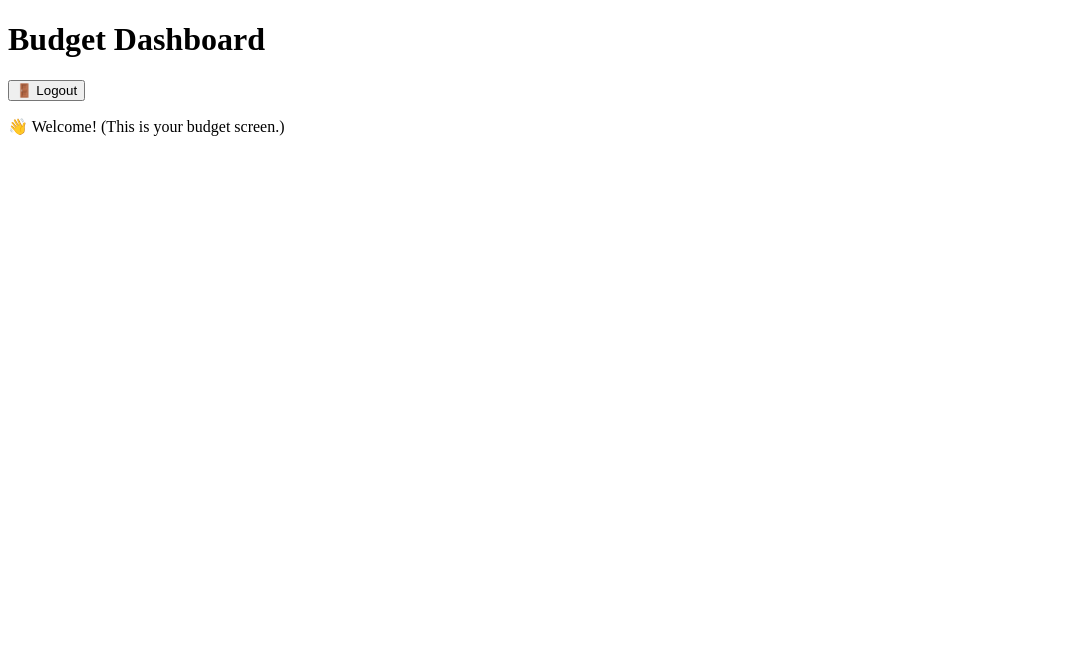
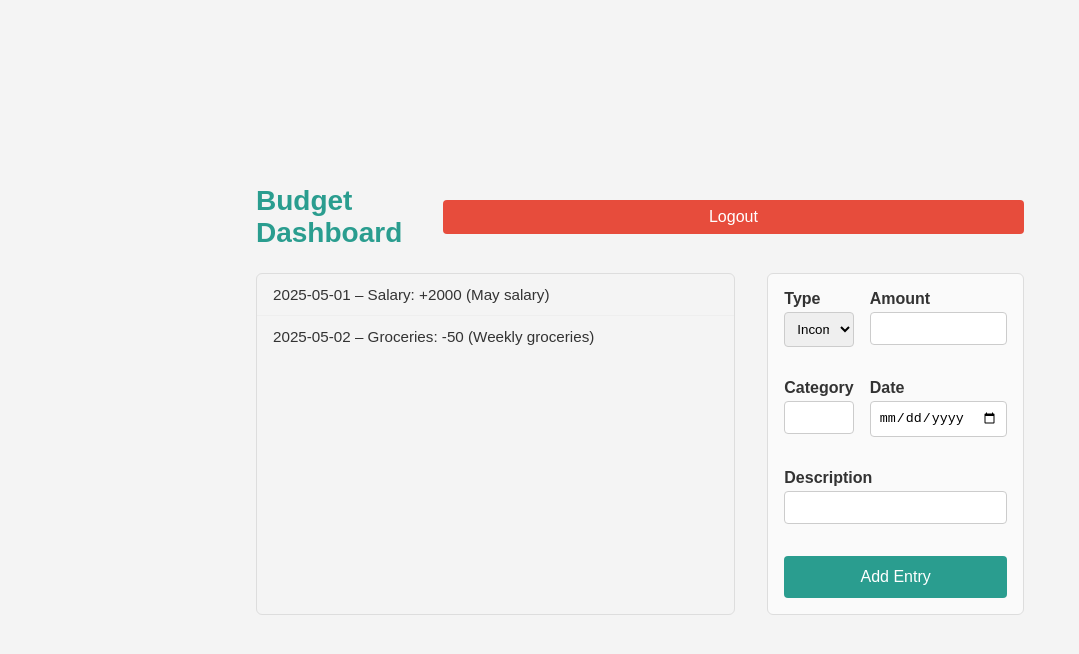
Before and after one commit to Ekipa-11/finance-analyser, a website built with webpack: page frontend/src/html/budget.html in a window 1280 px wide. Shown: the whole page, without its empty margins (0-1079 px from the left). Built offline with nearby package versions, Linux system fonts and the light colour scheme; sample sign-in values are in the browser's storage.

Commit message:
simple frontend mock

```diff
--- a/frontend/src/css/styles.css
+++ b/frontend/src/css/styles.css
@@ -0,0 +1,207 @@
+/* Basic reset & font */
+* {
+  box-sizing: border-box;
+  margin: 0;
+  padding: 0;
+}
+body {
+  font-family: Arial, sans-serif;
+  background-color: #f4f4f4;
+  display: flex;
+  align-items: center;
+  justify-content: center;
+  min-height: 100vh;
+}
+
+/* Container */
+.login-container {
+  background: #fff;
+  padding: 2rem;
+  border-radius: 8px;
+  width: 100%;
+  max-width: 360px;
+  box-shadow: 0 2px 8px rgba(0,0,0,0.1);
+  text-align: center;
+}
+.login-container h1 {
+  margin-bottom: 1.5rem;
+  color: #2a9d8f;
+}
+
+/* Form */
+.form-group {
+  margin-bottom: 1rem;
+  text-align: left;
+}
+.form-group label {
+  display: block;
+  margin-bottom: 0.5rem;
+  font-weight: bold;
+}
+.form-group input {
+  width: 100%;
+  padding: 0.5rem;
+  border: 1px solid #ccc;
+  border-radius: 4px;
+}
+
+/* Button */
+button {
+  width: 100%;
+  padding: 0.75rem;
+  background-color: #2a9d8f;
+  color: #fff;
+  border: none;
+  border-radius: 4px;
+  font-size: 1rem;
+  cursor: pointer;
+}
+button:hover {
+  background-color: #227a6b;
+}
+
+/* Error message */
+.error {
+  margin-top: 0.75rem;
+  color: #c00;
+  font-size: 0.875rem;
+  display: none;
+}
+.error.visible {
+  display: block;
+}
+
+
+/* -------- Container & Layout -------- */
+
+.budget-container {
+  max-width: 800px;
+  margin: 2rem auto;
+  padding: 0 1rem;
+  font-family: Arial, sans-serif;
+  color: #333;
+}
+
+.budget-header {
+  display: flex;
+  align-items: center;
+  justify-content: space-between;
+  margin-bottom: 1.5rem;
+}
+
+.budget-header h1 {
+  font-size: 1.75rem;
+  color: #2a9d8f;
+}
+
+.btn-logout {
+  background: #e74c3c;
+  color: white;
+  border: none;
+  padding: 0.5rem 1rem;
+  border-radius: 4px;
+  cursor: pointer;
+}
+.btn-logout:hover {
+  background: #c0392b;
+}
+
+.budget-main {
+  display: grid;
+  grid-template-columns: 1fr;
+  gap: 2rem;
+}
+
+/* On wider screens, show list and form side by side */
+@media (min-width: 600px) {
+  .budget-main {
+    grid-template-columns: 2fr 1fr;
+  }
+}
+
+/* -------- Entry List -------- */
+
+.entries-list {
+  list-style: none;
+  padding: 0;
+  border: 1px solid #ddd;
+  border-radius: 6px;
+  overflow: hidden;
+}
+
+.entries-list li {
+  padding: 0.75rem 1rem;
+  border-bottom: 1px solid #eee;
+  display: flex;
+  justify-content: space-between;
+  font-size: 0.95rem;
+}
+.entries-list li:last-child {
+  border-bottom: none;
+}
+
+/* Positive vs Negative styling */
+.entries-list li.expense {
+  background: #fdecea;
+}
+.entries-list li.income {
+  background: #e8f8f5;
+}
+
+/* -------- Entry Form -------- */
+
+.entry-form {
+  background: #fafafa;
+  padding: 1rem;
+  border: 1px solid #ddd;
+  border-radius: 6px;
+}
+
+.entry-form .form-group {
+  margin-bottom: 1rem;
+}
+
+.entry-form .form-group label {
+  display: block;
+  margin-bottom: 0.25rem;
+  font-weight: bold;
+}
+
+.entry-form .form-group input,
+.entry-form .form-group select {
+  width: 100%;
+  padding: 0.5rem;
+  border: 1px solid #ccc;
+  border-radius: 4px;
+}
+
+.entry-form .form-group.form-full {
+  grid-column: 1 / -1;  /* span both columns on wide screens */
+}
+
+.btn-submit {
+  width: 100%;
+  padding: 0.75rem;
+  background: #2a9d8f;
+  color: white;
+  border: none;
+  border-radius: 4px;
+  font-size: 1rem;
+  cursor: pointer;
+}
+.btn-submit:hover {
+  background: #227a6b;
+}
+
+/* On wide screens, make the form a two-column grid */
+@media (min-width: 600px) {
+  .entry-form {
+    display: grid;
+    grid-template-columns: 1fr 1fr;
+    gap: 1rem;
+  }
+  /* ensure the submit button spans both columns */
+  .btn-submit {
+    grid-column: 1 / -1;
+  }
+}
--- a/frontend/src/html/budget.html
+++ b/frontend/src/html/budget.html
@@ -1,5 +1,6 @@
 <!DOCTYPE html>
 <html lang="en">
+
 <head>
   <meta charset="UTF-8">
   <meta name="viewport" content="width=device-width,initial-scale=1">
@@ -7,13 +8,46 @@
   <meta name="theme-color" content="#2a9d8f">
   <link rel="manifest" href="manifest.json">
 </head>
+
 <body>
-  <header>
-    <h1>Budget Dashboard</h1>
-    <button id="logout-btn">🚪 Logout</button>
-  </header>
-  <main>
-    <p>👋 Welcome! (This is your budget screen.)</p>
-  </main>
+  <div class="budget-container">
+    <header class="budget-header">
+      <h1>Budget Dashboard</h1>
+      <button id="logout-btn" class="btn-logout">Logout</button>
+    </header>
+
+    <section class="budget-main">
+      <ul id="entries-list" class="entries-list"></ul>
+
+      <form id="entry-form" class="entry-form">
+        <div class="form-group">
+          <label for="type">Type</label>
+          <select name="type" id="type">
+            <option value="income">Income</option>
+            <option value="expense">Expense</option>
+          </select>
+        </div>
+        <div class="form-group">
+          <label for="amount">Amount</label>
+          <input type="number" id="amount" name="amount" required />
+        </div>
+        <div class="form-group">
+          <label for="category">Category</label>
+          <input type="text" id="category" name="category" required />
+        </div>
+        <div class="form-group">
+          <label for="date">Date</label>
+          <input type="date" id="date" name="date" required />
+        </div>
+        <div class="form-group form-full">
+          <label for="description">Description</label>
+          <input type="text" id="description" name="description" />
+        </div>
+        <button type="submit" class="btn-submit">Add Entry</button>
+      </form>
+    </section>
+  </div>
 </body>
+
+
 </html>
--- a/frontend/src/index.js
+++ b/frontend/src/index.js
@@ -5,19 +5,19 @@ import './manifest.json';
 // register your SW
 import './js/pwa.js';
 
-import './icons/icon_testing.png';
+
 
 // normalize page name
 const raw = window.location.pathname.split('/').pop();
 const page = (!raw || raw === '') ? 'login.html' : raw;
 console.log('[index.js] Detected page:', page);
 
-// import the right module immediately
+
 if (page === 'login.html') {
   import('./js/auth.js')
     .then(mod => {
       console.log('[index.js] auth.js module loaded');
-      mod.default();                // call its initializer
+      mod.default();
     })
     .catch(err => console.error('[index.js] auth.js failed:', err));
 } else if (page === 'budget.html') {
--- /dev/null
+++ b/frontend/src/js/api.js
@@ -0,0 +1,70 @@
+// src/js/api.js
+
+// ----- MOCK LOGIN -----
+export function login(username, password) {
+  return new Promise((resolve, reject) => {
+    // simulate network latency
+    setTimeout(() => {
+      // simple stub: accept any non-empty credentials
+      if (username && password) {
+        resolve({
+          token: 'mock-token-123',
+          user: { username }
+        });
+      } else {
+        reject(new Error('Invalid credentials'));
+      }
+    }, 500); // 0.5s delay
+  });
+}
+
+// ----- MOCK BUDGET DATA -----
+let _entries = [
+  {
+    id: 1,
+    type: 'income',
+    amount: 2000,
+    category: 'Salary',
+    date: '2025-05-01',
+    description: 'May salary'
+  },
+  {
+    id: 2,
+    type: 'expense',
+    amount: 50,
+    category: 'Groceries',
+    date: '2025-05-02',
+    description: 'Weekly groceries'
+  }
+];
+
+// simulate auto-increment ID
+let _nextId = 3;
+
+/**
+ * Get all entries for the current user.
+ */
+export function getEntries() {
+  return new Promise(resolve => {
+    setTimeout(() => {
+      resolve([..._entries]);
+    }, 300);
+  });
+}
+
+/**
+ * Add a new entry.
+ * @param {object} entry - { type, amount, category, date, description }
+ */
+export function addEntry(entry) {
+  return new Promise((resolve, reject) => {
+    setTimeout(() => {
+      if (!entry.type || !entry.amount) {
+        return reject(new Error('Invalid entry'));
+      }
+      const newEntry = { id: _nextId++, ...entry };
+      _entries.push(newEntry);
+      resolve(newEntry);
+    }, 300);
+  });
+}
--- a/frontend/src/js/auth.js
+++ b/frontend/src/js/auth.js
@@ -1,20 +1,37 @@
 // src/js/auth.js
+import { login } from './api.js';
+
 export default function initAuth() {
-  const run = () => {
-    const btn = document.getElementById('login-btn');
-    console.log('[auth.js] button:', btn);
-    if (!btn) return;  // not on login page, bail
+  const form = document.getElementById('login-form');
+  const errorEl = document.getElementById('login-error');
+  if (!form) return; // not on login page
 
-    console.log('[auth.js] initializing login handler');
-    btn.addEventListener('click', () => {
-      localStorage.setItem('authToken', 'stub-token');
+  function showError(msg) {
+    errorEl.textContent = msg;
+    errorEl.classList.add('visible');
+  }
+
+  form.addEventListener('submit', async e => {
+    e.preventDefault();
+    errorEl.classList.remove('visible');
+
+    const username = form.username.value.trim();
+    const password = form.password.value.trim();
+
+    if (!username || !password) {
+      showError('Both fields are required.');
+      return;
+    }
+
+    try {
+      const { token, user } = await login(username, password);
+      // save to localStorage
+      localStorage.setItem('authToken', token);
+      localStorage.setItem('currentUser', user.username);
+      // redirect
       window.location.href = 'budget.html';
-    });
-  };
-
-  if (document.readyState === 'loading') {
-    document.addEventListener('DOMContentLoaded', run);
-  } else {
-    run();
-  }
+    } catch (err) {
+      showError(err.message);
+    }
+  });
 }
--- a/frontend/src/js/budget.js
+++ b/frontend/src/js/budget.js
@@ -1,25 +1,52 @@
 // src/js/budget.js
+import { getEntries, addEntry } from './api.js';
+
 export default function initBudget() {
-  const run = () => {
-    // guard: redirect to login if not authenticated
-    if (!localStorage.getItem('authToken')) {
-      return window.location.replace('login.html');
-    }
+  const logoutBtn = document.getElementById('logout-btn');
+  if (!logoutBtn) return; // not on budget page
 
-    const btn = document.getElementById('logout-btn');
-    console.log('[budget.js] logout button:', btn);
-    if (!btn) return;
+  // guard
+  if (!localStorage.getItem('authToken')) {
+    return window.location.replace('login.html');
+  }
 
-    console.log('[budget.js] initializing logout handler');
-    btn.addEventListener('click', () => {
-      localStorage.removeItem('authToken');
-      window.location.replace('login.html');
+  logoutBtn.addEventListener('click', () => {
+    localStorage.removeItem('authToken');
+    localStorage.removeItem('currentUser');
+    window.location.replace('login.html');
+  });
+
+  const listEl = document.getElementById('entries-list');
+  const form = document.getElementById('entry-form');
+
+  // 1) render existing entries
+  getEntries().then(entries => {
+    listEl.innerHTML = entries.map(e =>
+      `<li>${e.date} – ${e.category}: ${e.type === 'expense' ? '-' : '+'}${e.amount} (${e.description})</li>`
+    ).join('');
+  });
+
+  // 2) wire up add-entry form
+  if (form) {
+    form.addEventListener('submit', async e => {
+      e.preventDefault();
+      const entry = {
+        type: form.type.value,
+        amount: parseFloat(form.amount.value),
+        category: form.category.value,
+        date: form.date.value,
+        description: form.description.value.trim()
+      };
+      try {
+        const newEntry = await addEntry(entry);
+        // append to list
+        const li = document.createElement('li');
+        li.textContent = `${newEntry.date} – ${newEntry.category}: ${newEntry.type==='expense'?'-':''}${newEntry.amount} (${newEntry.description})`;
+        listEl.appendChild(li);
+        form.reset();
+      } catch(err) {
+        console.error('Add entry failed:', err);
+      }
     });
-  };
-
-  if (document.readyState === 'loading') {
-    document.addEventListener('DOMContentLoaded', run);
-  } else {
-    run();
   }
 }
```
Also changed, not shown: frontend/package.json (+4 -4 lines), frontend/src/html/login.html (+26 -5 lines).
